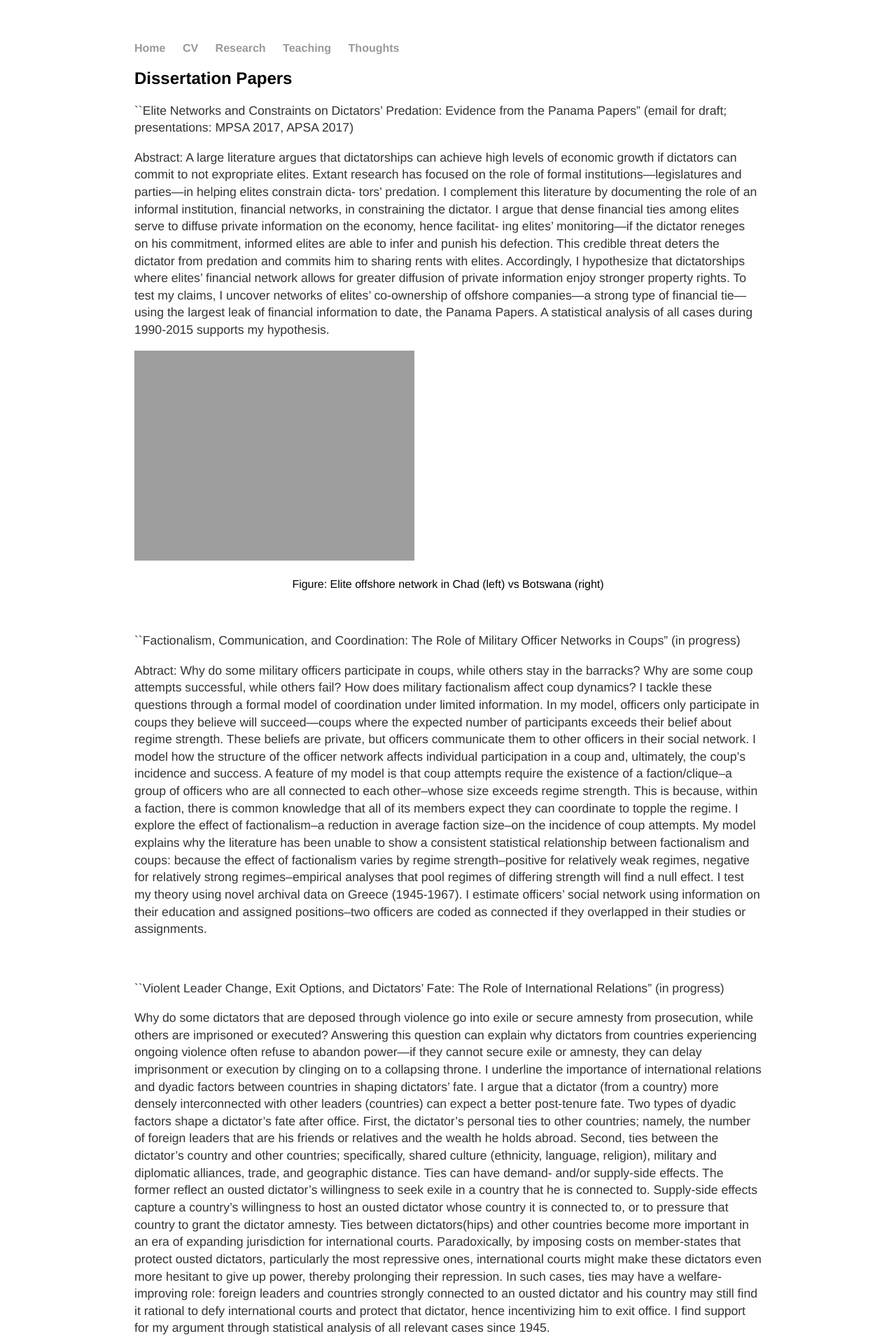
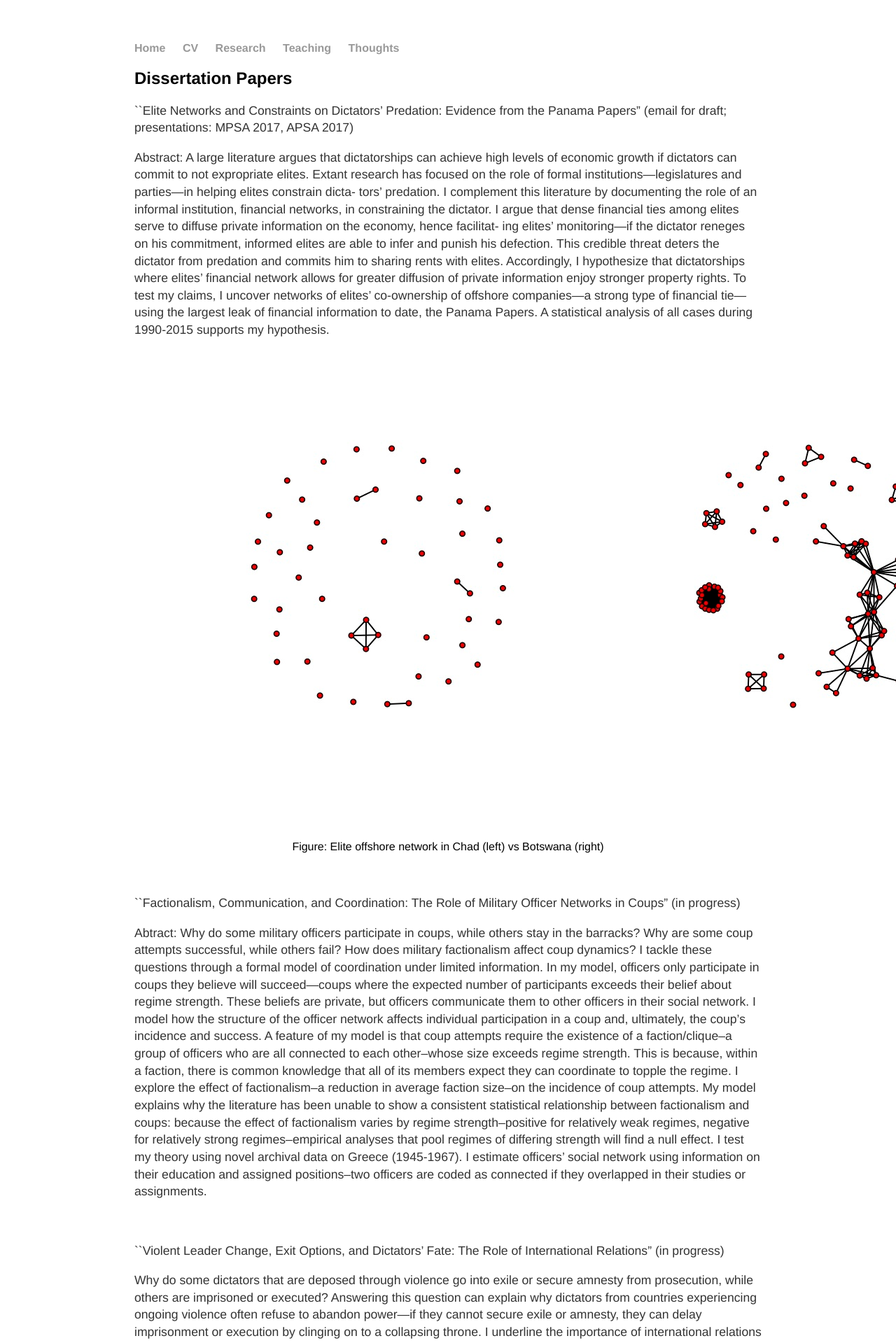
Before and after one commit to georgederpa/georgederpa, a Jekyll site: the page built from research/index.md, in a window 1280 px wide. Shown: the top 1919 px of the page at 70% size. Built offline with Jekyll 4.4.1, drawn with Linux system fonts in a browser that asks for light colours; our own code applies the rules of GitHub Pages for plain Markdown files.

Commit message:
changed graph

```diff
--- a/research/index.md
+++ b/research/index.md
@@ -4,7 +4,7 @@
 
 Abstract: A large literature argues that dictatorships can achieve high levels of economic growth if dictators can commit to not expropriate elites. Extant research has focused on the role of formal institutions—legislatures and parties—in helping elites constrain dicta- tors’ predation. I complement this literature by documenting the role of an informal institution, financial networks, in constraining the dictator. I argue that dense financial ties among elites serve to diffuse private information on the economy, hence facilitat- ing elites’ monitoring—if the dictator reneges on his commitment, informed elites are able to infer and punish his defection. This credible threat deters the dictator from predation and commits him to sharing rents with elites. Accordingly, I hypothesize that dictatorships where elites’ financial network allows for greater diffusion of private information enjoy stronger property rights. To test my claims, I uncover networks of elites’ co-ownership of offshore companies—a strong type of financial tie—using the largest leak of financial information to date, the Panama Papers. A statistical analysis of all cases during 1990-2015 supports my hypothesis.
 
-![Chad vs. Botswana Network](/research/chadVSbotswana.jpg =100x20){: align=“center” }
+![Chad vs. Botswana Network](/research/chadVSbotswana.jpg){: align=“center” }
 <center>Figure: Elite offshore network in Chad (left) vs Botswana (right)</center>
 
 <br>
```
